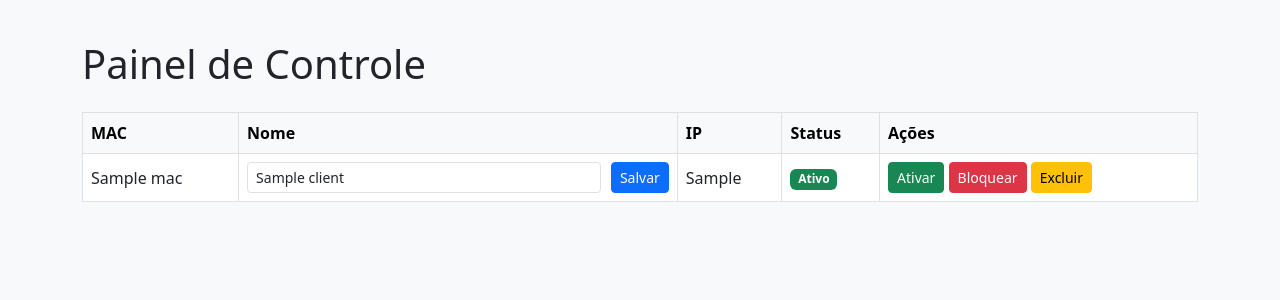
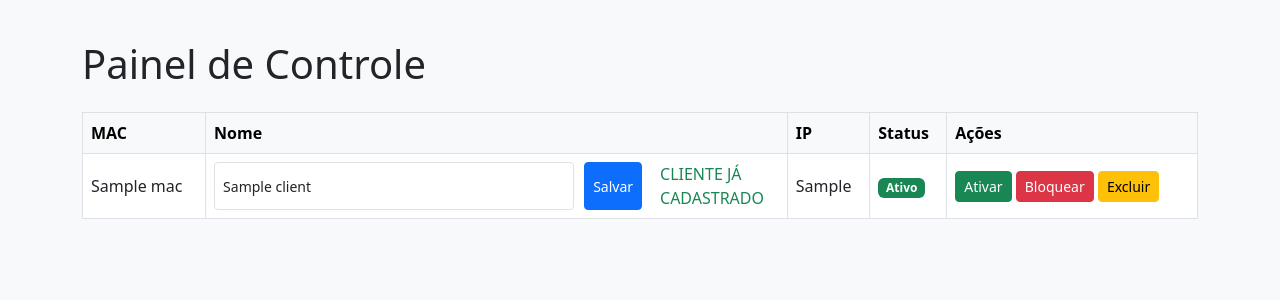
Before and after one commit to blackingbrbr23/painel-controlle, a Flask app: page / in a window 1280 px wide. Shown: the top 300 px of the page. Run offline with Flask 3, Linux system fonts and the light colour scheme; a database or web service that is not in the repository returns one stand-in record (Sample ...); some libraries are stand-ins or nearby versions.

Commit message:
Update index.html

```diff
--- a/templates/index.html
+++ b/templates/index.html
@@ -30,10 +30,13 @@
         <tr>
           <td class="text-break">{{ mac }}</td>
           <td>
-            <form action="/rename/{{ mac }}" method="post" class="form-inline">
-              <input type="text" name="nome" value="{{ data.nome }}" class="form-control form-control-sm">
-              <button type="submit" class="btn btn-primary btn-sm">Salvar</button>
-            </form>
+          <form action="/rename/{{ mac }}" method="post" class="form-inline">
+            <input type="text" name="nome" value="{{ data.nome }}" class="form-control form-control-sm">
+            <button type="submit" class="btn btn-primary btn-sm">Salvar</button>
+            {% if not mac in temp_clients %}
+              <span class="text-success ms-2">CLIENTE JÁ CADASTRADO</span>
+            {% endif %}
+          </form>
           </td>
           <td>{{ data.ip }}</td>
           <td>
```
